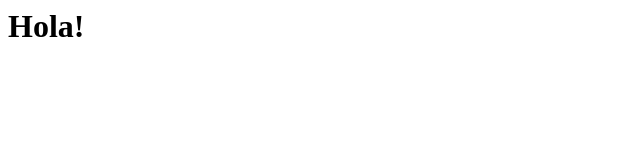
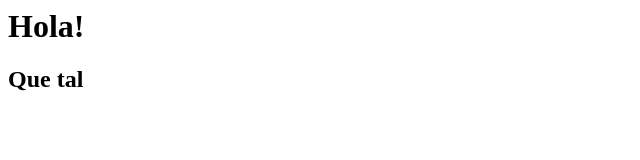
Before and after one commit to darenasrivas/ejer_3, a plain HTML site: page index.html in a window 1280 px wide. Shown: the whole page, without its empty margins (0-640 px from the left). Drawn offline with Linux system fonts and the light colour scheme.

Commit message:
Segundo cambio y segundo Index

```diff
--- a/index.html
+++ b/index.html
@@ -1 +1,2 @@
 <h1>Hola!</h1>
+<h2>Que tal</h2>
```
Also changed, not shown: index2.html (added).
